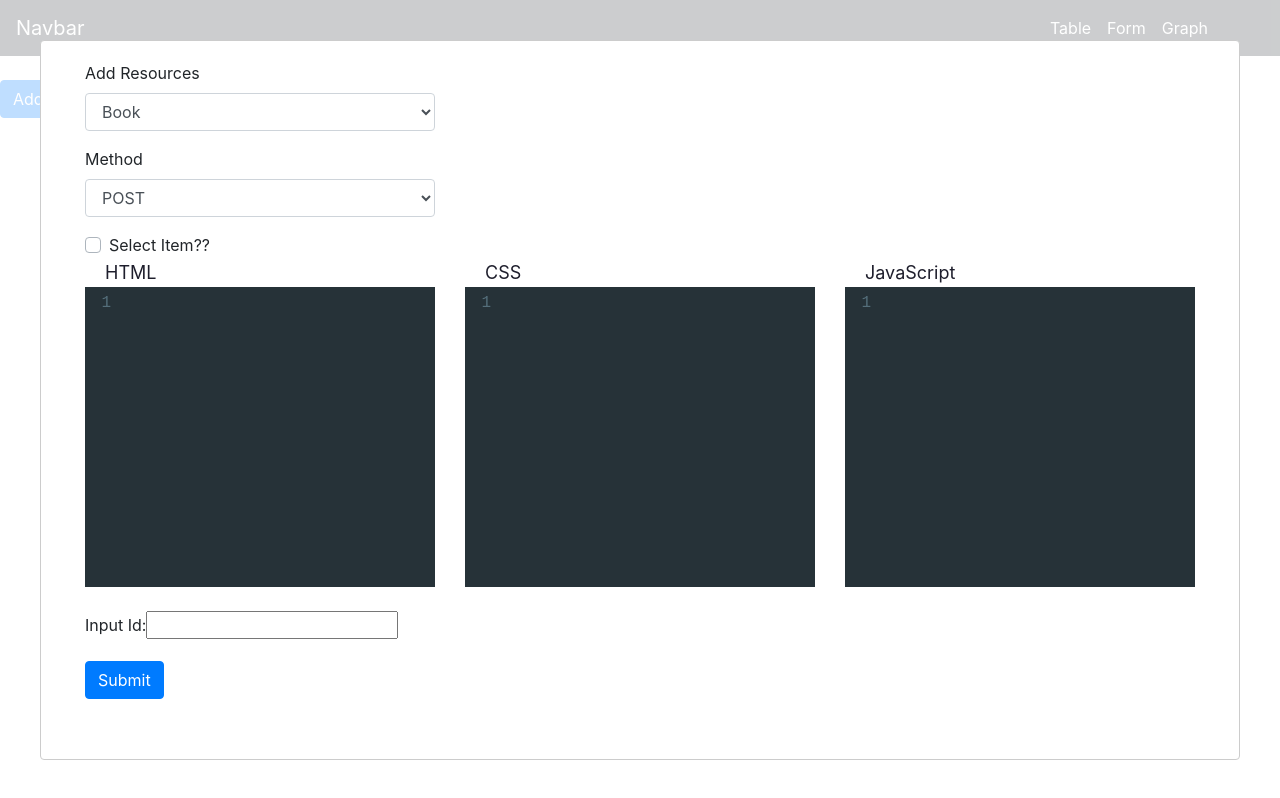
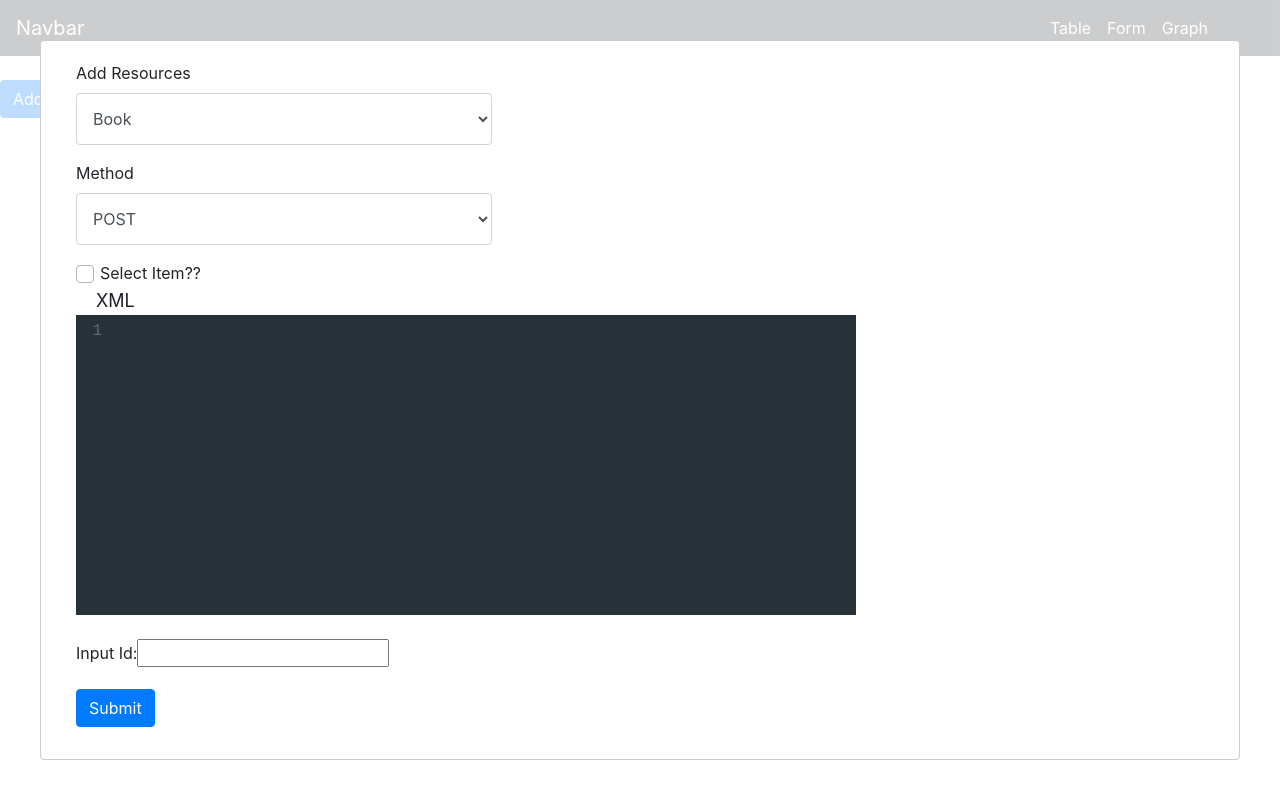
Before and after one commit to metamug/react-seed, a React (Create React App) app: page /form in a window 1280 px wide. Both pictures are taken after a click on the button "Add to Resources". Built offline with nearby package versions, Linux system fonts and the light colour scheme.

Commit message:
xml codeeditor and modal component

```diff
--- a/src/components/Form.js
+++ b/src/components/Form.js
@@ -27,9 +27,7 @@ export default class Form extends Component {
       method: 'POST',
       item: false,
       showModal: false,
-      html: '',
-      css: '',
-      js: '',
+      xml: '',
       id: ''
     };
     this.handleChange = this.handleChange.bind(this);
@@ -43,27 +41,6 @@ export default class Form extends Component {
   handleCloseModal = event => {
     this.setState({ showModal: false }, () => {
       console.log(this.state);
-      console.log(`
-      <!DOCTYPE html>
-      <html lang="en">
-      <head>
-        <meta charset="UTF-8">
-        <meta name="viewport" content="width=device-width, initial-scale=1.0">
-        <meta http-equiv="X-UA-Compatible" content="ie=edge">
-        <title>Document</title>
-        <style>
-          ${this.state.css}
-        </style>
-      </head>
-      <body>
-        <div>${this.state.html}</div>
-
-        <script type="text/javascript">
-          ${this.state.js}
-        </script>
-      </body>
-      </html>
-      `);
     });
     event.preventDefault();
   };
@@ -72,10 +49,11 @@ export default class Form extends Component {
     this.setState({ [evt.target.name]: evt.target.value });
   };
   render() {
-    const { html, css, js } = this.state;
+    const { xml } = this.state;
     const codeMirrorOptions = {
       theme: 'material',
       lineNumbers: true,
+      autoScroll: true,
       scrollbarStyle: null,
       lineWrapping: true
     };
@@ -141,45 +119,17 @@ export default class Form extends Component {
               </div>
               <div className='form-group'>
                 <div className='row'>
-                  <div className='code-editor html-code col-4'>
-                    <div className='editor-header'>HTML</div>
+                  <div className='code-editor xml-code col-8'>
+                    <div className='editor-header'>XML</div>
                     <CodeMirror
-                      value={html}
-                      name='html'
+                      value={xml}
+                      name='xml'
                       options={{
-                        mode: 'htmlmixed',
+                        mode: 'xml',
                         ...codeMirrorOptions
                       }}
-                      onBeforeChange={(editor, data, html) => {
-                        this.setState({ html });
-                      }}
-                    />
-                  </div>
-                  <div className='code-editor html-code col-4'>
-                    <div className='editor-header'>CSS</div>
-                    <CodeMirror
-                      value={css}
-                      name='css'
-                      options={{
-                        mode: 'css',
-                        ...codeMirrorOptions
-                      }}
-                      onBeforeChange={(editor, data, css) => {
-                        this.setState({ css });
-                      }}
-                    />
-                  </div>
-                  <div className='code-editor html-code col-4'>
-                    <div className='editor-header'>JavaScript</div>
-                    <CodeMirror
-                      value={js}
-                      name='js'
-                      options={{
-                        mode: 'javascript',
-                        ...codeMirrorOptions
-                      }}
-                      onBeforeChange={(editor, data, js) => {
-                        this.setState({ js });
+                      onBeforeChange={(editor, data, xml) => {
+                        this.setState({ xml });
                       }}
                     />
                   </div>
--- a/src/components/editor.css
+++ b/src/components/editor.css
@@ -1,4 +1,4 @@
-html {
+xml {
   box-sizing: border-box;
 }
 
```
Also changed, not shown: src/components/Modal.js (added, +52 -0 lines).
